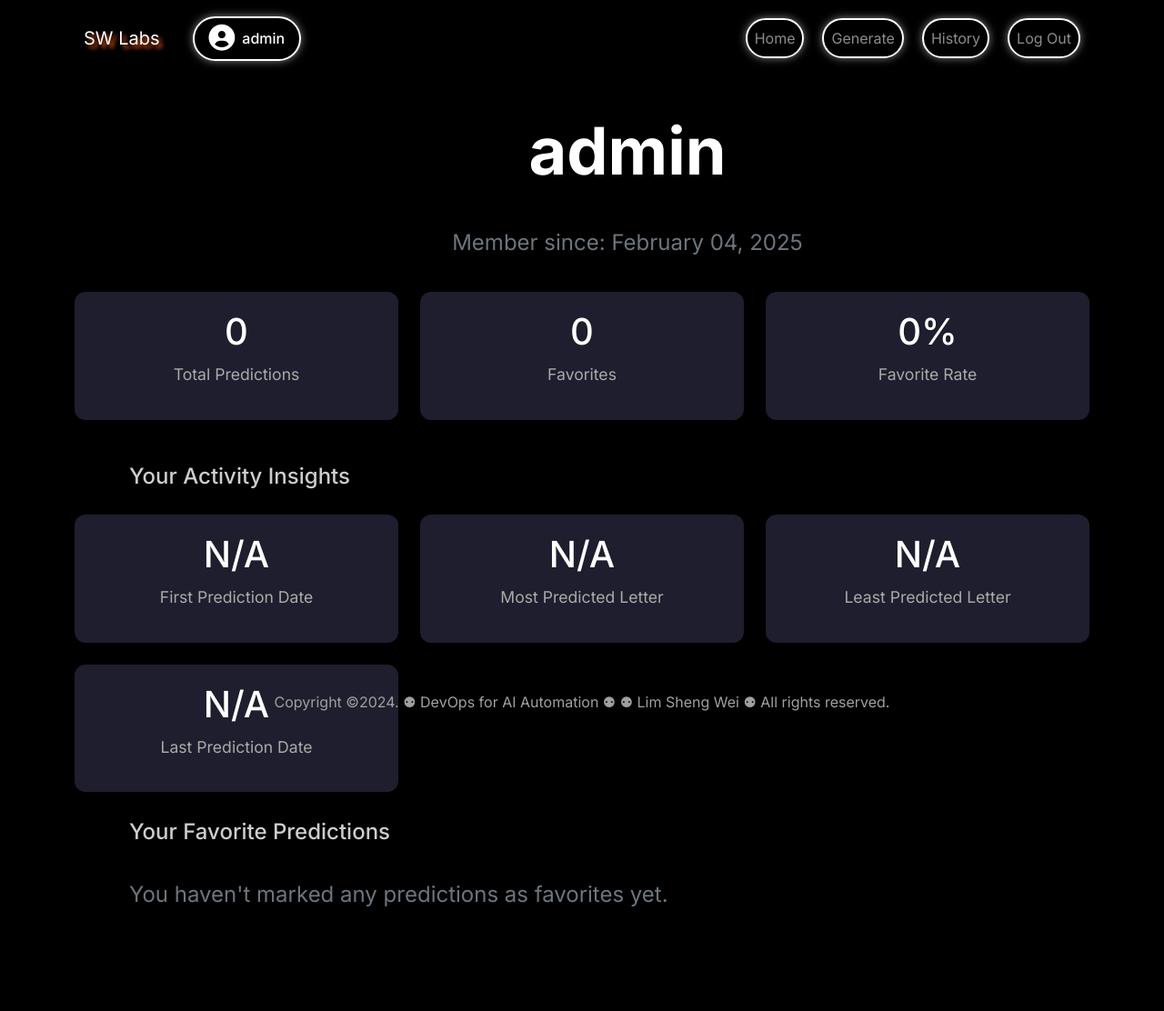
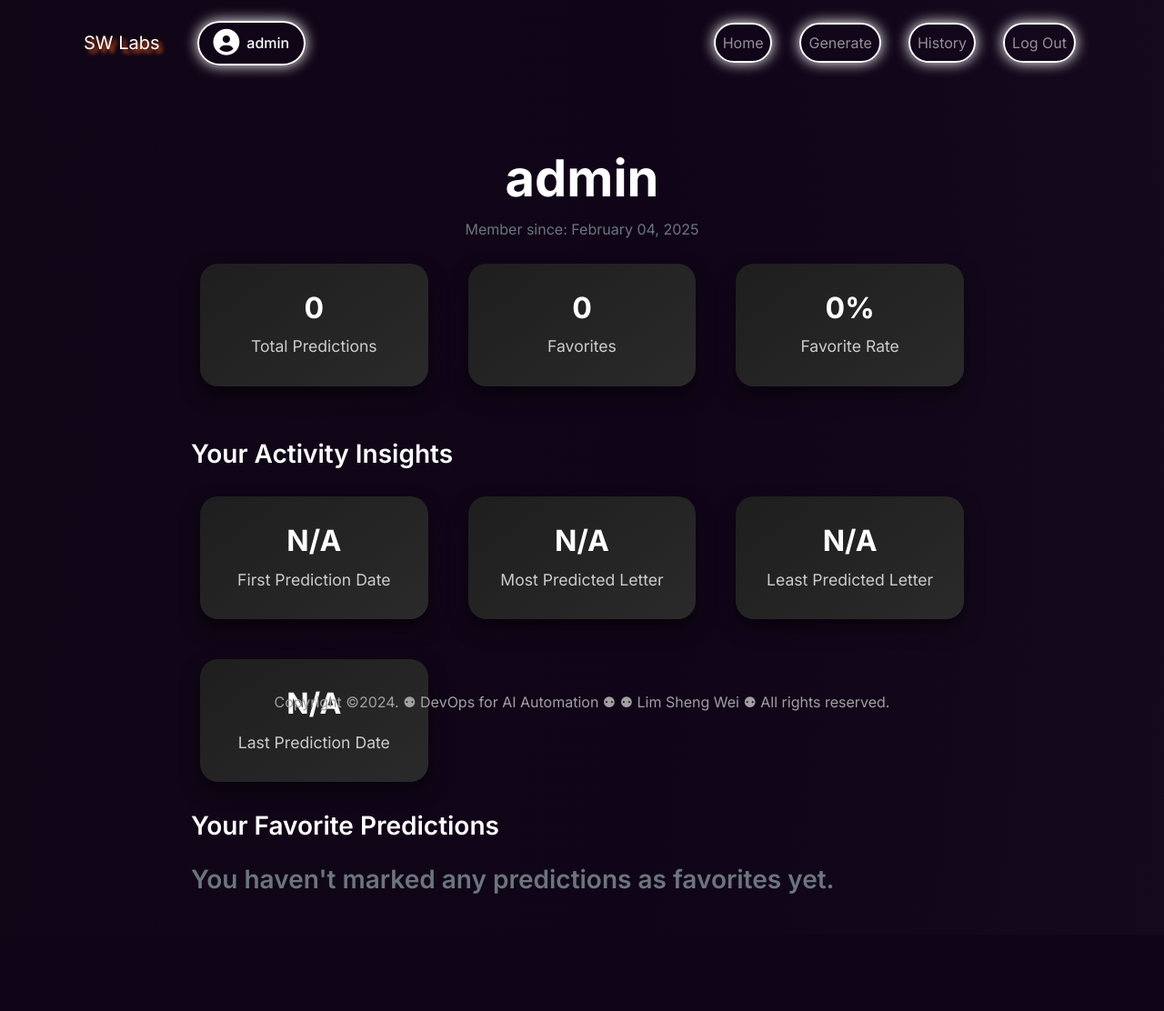
Before and after one commit to shengg-ww/EMNIST-Letter-Generation-Website, a Flask app: page /profile in a window 1280 px wide. Shown: the whole page at 91% size. After the commit the page ends 983 px from the top, so only its background shows below. Run offline with Flask 3, Linux system fonts and the light colour scheme; a user stored in the database is signed in; some libraries are stand-ins or nearby versions.

Commit message:
Front End Done

```diff
--- a/application/routes.py
+++ b/application/routes.py
@@ -1,6 +1,6 @@
 from application import app
 from flask import render_template, request, flash, url_for ,redirect,jsonify
-from application.forms import LoginForm,RegisterForm
+from application.forms import LoginForm,RegisterForm, ForgetPasswordForm
 from .models import User, Entry
 from flask_login import LoginManager, current_user, login_user, logout_user, login_required
 from flask_cors import CORS, cross_origin
@@ -310,7 +310,7 @@
 
     return render_template('profile.html',
                             title='Profile',
-                            css_file='css/index.css',
+                            css_file='css/profile.css',
                            username=current_user.username,
                            date_joined=current_user.date_joined,
                            total_predictions=total_predictions,
@@ -321,3 +321,44 @@
                            first_prediction_date=first_prediction_date,
                            last_prediction_date=last_prediction_date,
                            favorite_entries=favorite_entries)
+
+@app.route('/forget_password', methods=['GET', 'POST'])
+def forget_password():
+    form = ForgetPasswordForm()
+    user = None
+    error_message = None
+
+    email = request.form.get('email')  # Hidden input to persist email
+    if email:
+        user = User.query.filter_by(email=email).first()
+
+    if form.validate_on_submit():
+        if form.submit_email.data:  # Email submission
+            email = form.email.data
+            user = User.query.filter_by(email=email).first()
+
+            if user:
+                return redirect(url_for('forget_password', email=email))
+
+        if form.submit_password.data:  # Password reset submission
+            if user:
+                    new_password_hash = generate_password_hash(form.new_password.data)
+                    user.password = new_password_hash
+                    db.session.commit()
+                    # Flash success message
+                    flash('Password updated successfully!', 'success')
+                    return redirect(url_for('index'))
+    elif form.new_password.data != form.confirm_password.data:
+                    flash('Password must match ', 'danger')
+
+
+    return render_template(
+        'forget_pass.html',
+        title='Forget Password',
+        form=form,
+        user=user,
+        email=email,
+        error_message=error_message,
+        css_file='css/main.css',
+        current_page='forget_password'
+    )
--- a/application/static/css/index.css
+++ b/application/static/css/index.css
@@ -459,82 +459,3 @@
     font-size: 1rem;
     color: #999;
   }
-
-/* Metric Card Styling */
-.metric-card {
-    background: #1e1e2e;
-    color: #ffffff;
-    border-radius: 12px;
-    padding: 20px;
-    box-shadow: 0 8px 20px rgba(0, 0, 0, 0.5);
-    transition: transform 0.3s ease;
-}
-
-.metric-card h2 {
-    font-size: 2.5rem;
-    margin-bottom: 10px;
-}
-.profile-subtitle, .profile-title{
-    position: relative;
-    bottom:10px;
-    left:50px;
-  }
-.profile-title{
-    color:white;
-    font-weight: bold;
-    font-size: 4.5rem
-  }
-
-
-.profile-subtitle{
-  color:#cdcdcd;
-  padding:10px;
-  font-size:1.5rem;
-  margin-top:30px;
-  }
-
-.insight-text,.favourite-text{
-  color:#cdcdcd;
-  padding:10px;
-  font-size:1.5rem;
-  margin-top:30px;
-  position: relative;
-    bottom:10px;
-    left:50px;
-}
-
-.metric-card p {
-    font-size: 1.1rem;
-    color: #aaaaaa;
-}
-
-.metric-card:hover {
-    transform: translateY(-5px);
-    box-shadow: 0 12px 25px rgba(255, 255, 255, 0.1);
-}
-.profile-container{
-    margin-bottom: 90px;
-}
-/* Favorite Images Styling */
-.card {
-    border-radius: 15px;
-    overflow: hidden;
-    transition: transform 0.3s ease;
-    background: rgba(30, 30, 30, 0.9);
-    box-shadow: 0 6px 18px rgba(0, 0, 0, 0.8);
-}
-
-.card:hover {
-    transform: translateY(-8px);
-    box-shadow: 0 10px 25px rgba(255, 255, 255, 0.1);
-}
-
-.card-title {
-    font-size: 1.2rem;
-    color: #ffffff;
-}
-
-.card-text {
-    font-size: 0.9rem;
-    color: #cccccc;
-}
--- /dev/null
+++ b/application/static/css/profile.css
@@ -0,0 +1,221 @@
+
+@import url('https://fonts.googleapis.com/css2?family=Inter:wght@300;400;500;600;700&display=swap');
+body {
+    background: radial-gradient(circle, #282828, #110714, #100518, #1c1324);
+    background-size: 600% 600%;
+    animation: gradientShift 14s ease infinite;
+    color: #e0e0e0;
+    font-family: 'Inter', sans-serif;
+    position: relative;
+}
+
+
+@keyframes gradientShift {
+    0% {
+        background-position: 0% 50%;
+    }
+    25% {
+        background-position: 50% 100%;
+    }
+    50% {
+        background-position: 100% 50%;
+    }
+    75% {
+        background-position: 50% 0%;
+    }
+    100% {
+        background-position: 0% 50%;
+    }
+}
+
+
+
+.navbar-brand {
+    color:white;
+    padding:10px;
+    text-shadow: 4px 4px 4px rgb(234, 86, 22); /* Red shadow with offsets and blur */
+}
+
+
+/* User Icon Styling */
+.user-icon {
+    font-size: 1.8rem;
+    color: #ffffff;
+    transition: color 0.3s ease;
+  }
+
+  /* Change color on hover */
+  .nav-link:hover .user-icon {
+    color: #00bfff;  /* Light blue on hover */
+  }
+/* Username Styling */
+.username {
+    font-size: 1rem;
+    color: #ffffff;
+    font-weight: 500;
+    transition: color 0.3s ease;
+  }
+
+  /* Change username color on hover */
+  .nav-link:hover .username {
+    color: #00bfff;  /* Light blue on hover */
+  }
+
+.navbar .nav-link {
+    border: 2px solid white;
+    border-radius: 50px;
+    box-shadow: 0 0 15px rgba(255, 255, 255);
+    margin:15px;
+}
+
+.navbar .nav-link:hover {
+    background-color: #fff;
+    color: #000;
+    text-decoration: none;
+}
+
+.profile-container {
+    max-width: 900px;
+    margin: 0 auto;
+    padding: 20px;
+}
+
+.profile-title {
+    font-size: 3.5rem;
+    font-weight: bold;
+    margin-bottom: 10px;
+    color: #ffffff;
+}
+
+.profile-subtitle {
+    font-size: 1rem;
+    color: #aaaaaa;
+}
+
+/* Metric Card Styling */
+.metric-card {
+  background: linear-gradient(145deg, #1e1e1e, #2a2a2a);
+  border-radius: 20px;
+  box-shadow: 0 10px 20px rgba(0, 0, 0, 0.5);
+  padding: 30px 20px;
+  margin:10px;
+  transition: transform 0.3s ease-in-out, box-shadow 0.3s ease-in-out;
+  position: relative;
+  overflow: hidden;
+}
+
+.metric-card::before {
+  content: "";
+  position: absolute;
+  top: -50%;
+  left: -50%;
+  width: 200%;
+  height: 200%;
+  background: radial-gradient(circle at center, rgba(127, 0, 212, 0.15), transparent 70%);
+  opacity: 0;
+  transition: opacity 0.3s ease-in-out;
+  pointer-events: none;
+}
+
+.metric-card:hover::before {
+  opacity: 1;
+}
+
+
+
+.metric-card:hover {
+  transform: translateY(-15px) scale(1.05);
+  box-shadow: 0 20px 40px rgba(0, 0, 0, 0.8);
+}
+
+.metric-card h2 {
+    font-size: 2rem;
+    font-weight: bold;
+    color: #ffffff;
+    margin-bottom: 10px;
+}
+
+.metric-card p {
+    font-size: 1.1rem;
+    color: #cccccc;
+    margin: 0;
+}
+
+
+
+/* Insights and Favorites Styling */
+.insight-text, .favourite-text {
+    font-size: 1.75rem;
+    font-weight: 600;
+    color: #ffffff;
+    margin-bottom: 20px;
+}
+
+.fixed-bottom{
+    margin-top:20px;
+    color:rgb(160, 160, 160)
+  }
+
+/* Favorite Cards */
+.card {
+    background: linear-gradient(145deg, #1e1e1e, #2a2a2a);
+    border: none;
+    border-radius: 15px;
+    margin:10px;
+    margin-bottom:30px;
+    overflow: hidden;
+    box-shadow: 0 8px 16px rgba(0, 0, 0, 0.6);
+    transition: transform 0.3s ease-in-out, box-shadow 0.3s ease-in-out;
+    animation: pulse 5s infinite;
+}
+
+.card-img-top {
+    object-fit: cover;
+    height: 200px;
+}
+
+.card-body {
+    background-color: #1e1e1e;
+    padding: 25px;
+}
+
+.favourite-text{
+    margin-top:22px;
+}
+
+.card:hover {
+    transform: translateY(-12px) scale(1.03);
+    box-shadow: 0 16px 32px rgba(0, 0, 0, 0.9);
+}
+
+/* Pulse Animation */
+@keyframes pulse {
+    0%, 100% {
+        box-shadow: 0 8px 16px rgba(0, 0, 0, 0.6);
+    }
+    50% {
+        box-shadow: 0 12px 24px rgba(0, 0, 0, 0.8);
+    }
+}
+
+/* Responsive Tweaks */
+@media (max-width: 768px) {
+    .metric-card h2 {
+        font-size: 2rem;
+    }
+    .metric-card p {
+        font-size: 1rem;
+    }
+    .insight-text, .favourite-text {
+        font-size: 1.5rem;
+    }
+}
+
+@media (max-width: 576px) {
+    .metric-card {
+        padding: 20px;
+    }
+    .card-img-top {
+        height: 150px;
+    }
+}
--- a/application/templates/includes/nav.html
+++ b/application/templates/includes/nav.html
@@ -4,13 +4,14 @@
         <a class="navbar-brand" href="/home">SW Labs</a>
 
         <!-- User Profile Section with Avatar -->
+        {% if request.endpoint != 'login' and request.endpoint != 'register' and request.endpoint != 'index' and request.endpoint != 'forget_password'%}
         <div class="navbar-profile d-flex align-items-center">
             <a href="/profile" class="nav-link d-flex align-items-center">
                 <i class="fa-solid fa-user-circle user-icon"></i>  <!-- FontAwesome User Icon -->
                 <span class="username ms-2">{{ current_user.username }}</span>  <!-- Display the username -->
             </a>
         </div>
-
+        {% endif %}
         <!-- Toggler Button for Collapsible Navbar -->
         <button class="navbar-toggler" type="button" data-bs-toggle="collapse" data-bs-target="#navbarNav" aria-controls="navbarNav" aria-expanded="false" aria-label="Toggle navigation">
             <span class="navbar-toggler-icon"></span>
@@ -19,7 +20,7 @@
         <!-- Collapsible Navbar Content -->
         <div class="collapse navbar-collapse" id="navbarNav">
             <ul class="navbar-nav ms-auto">
-                {% if request.endpoint == 'login' or request.endpoint == 'register' %}
+                {% if request.endpoint == 'login' or request.endpoint == 'register'  or request.endpoint == 'forget_password'%}
                     <!-- Simplified Navbar -->
                     <li class="nav-item">
                         <a class="nav-link" href="/">Back</a>
--- a/application/templates/profile.html
+++ b/application/templates/profile.html
@@ -1,6 +1,7 @@
 {% extends "layout.html" %}
 
 {% block content %}
+
 <div class="profile-container container mt-5 ">
     <div class="text-center">
         <h1 class="profile-title">{{ username }}</h1>
--- a/requirements.txt
+++ b/requirements.txt
@@ -9,3 +9,4 @@
 flask_cors==3.0.10
 Flask-Login==0.6.3
 email-validator==2.2.0
+pytest==8.3.4
```
Also changed, not shown: application/static/css/main.css (+94 -0 lines), application/templates/forget_pass.html (added, +48 -0 lines), tests/confttest.py (added, +15 -0 lines), tests/test_docker.py (+56 -0 lines).
